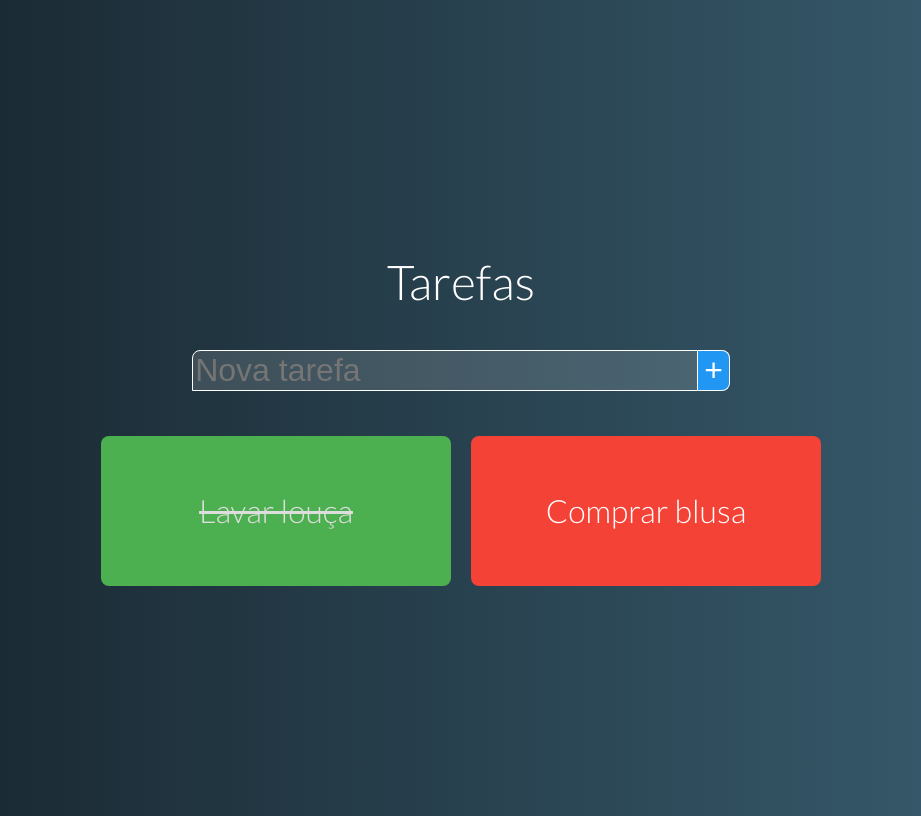
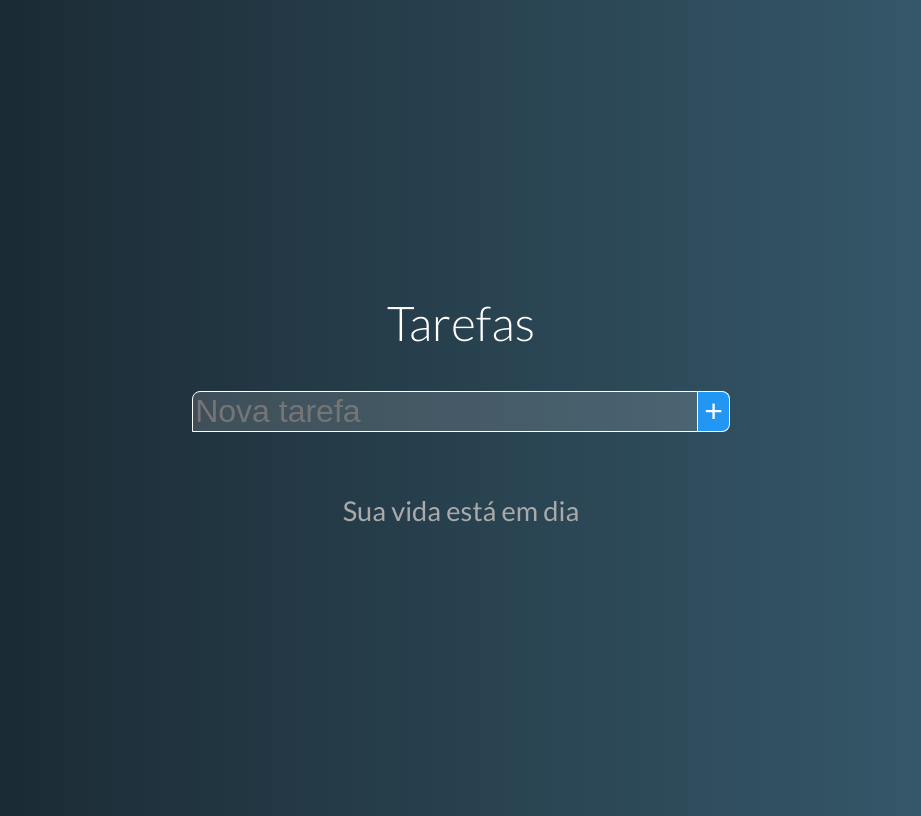
Before and after one commit to joseConejoMadureira/tarefas, a Vue app: page / in a window 1280 px wide. Shown: the whole page, without its empty margins (179-1100 px from the left). Built offline with nearby package versions, Linux system fonts and the light colour scheme.

Commit message:
161 - componente tarefa #02

```diff
--- a/src/App.vue
+++ b/src/App.vue
@@ -2,7 +2,7 @@
   <div id="app">
     <h1>Tarefas</h1>
     <new-task @taskAdded="addTask"/>
-    <task-grid :tasks="task"></task-grid>
+    <task-grid @taskDeleted="deleteTask" :tasks="task"></task-grid>
   </div>
 </template>
 
@@ -15,11 +15,7 @@
 
   data() {
     return {
-      task: [
-        { name: "Lavar louça", pending: false },
-        { name: "Comprar blusa", pending: true }
-
-      ],
+      task: [],
     };
   },
   methods: {
@@ -31,8 +27,12 @@
         pending:task.pending || true
       })
 
+    },
+    deleteTask(i){
+      this.task.splice(i,1)
     }
   },
+
 };
 </script>
 
--- a/src/components/TaskGrid.vue
+++ b/src/components/TaskGrid.vue
@@ -1,7 +1,7 @@
 <template >
   <div class="task-grid">
     <template v-if="tasks.length">
-      <task v-for="task in tasks" :key="task.name" :task="task" />
+      <task  v-for="(task,i) in tasks" :key="task.name" :task="task"  @taskDeleted="$emit('taskDeleted',i)"/>
     </template>
     <p v-else class="no-task">Sua vida está em dia</p>
   </div>
--- a/src/components/task.vue
+++ b/src/components/task.vue
@@ -1,5 +1,6 @@
 <template>
   <div class="task" :class="stateClass">
+    <span @click="$emit('taskDeleted',task)" class="close">x</span>
     <p>{{ task.name }}</p>
   </div>
 </template>
@@ -20,6 +21,7 @@
 
 <style>
 .task {
+  position: relative;
   box-sizing: border-box;
   width: 350px;
   height: 150px;
@@ -43,4 +45,23 @@
   background-color: #4caf50;
   text-decoration: line-through;
 }
+.pending .close {
+  background-color: #b73229;
+}
+.done .close {
+  background-color: #0a8f08;
+}
+.close {
+  position: absolute;
+  right: 10px;
+  top:10px;
+  font-size: 0.9rem;
+  font-weight: 600;
+  height: 20px;
+  width: 20px;
+  border-radius: 10px;
+  display: flex;
+  justify-content: center;
+}
+
 </style>
```
